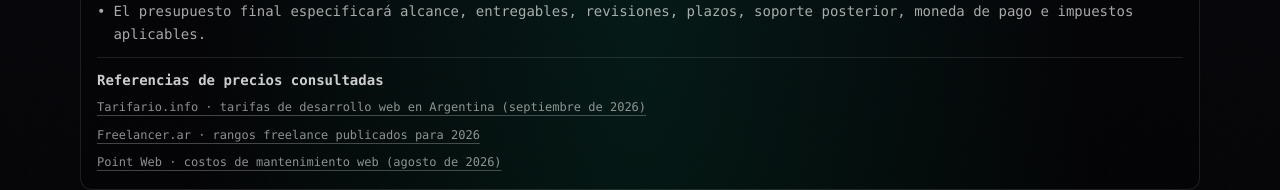
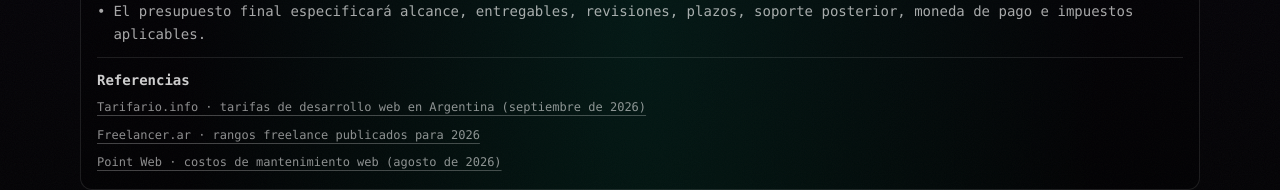
Before and after one commit to lu-developer476/Portfolio, a Next.js app: page /contact in a window 1280 px wide. Shown: the part 3081-3271 px from the top of the page. Built offline with nearby package versions, Linux system fonts and the light colour scheme.

Commit message:
Rename service pricing references heading

```diff
--- a/src/components/ServicesSection.tsx
+++ b/src/components/ServicesSection.tsx
@@ -130,7 +130,7 @@ const serviceCopy = {
       "Dominio, hosting, licencias, comisiones de pago y servicios de terceros se pagan por separado; siempre que sea posible, las cuentas quedan a nombre del cliente.",
       "El presupuesto final especificará alcance, entregables, revisiones, plazos, soporte posterior, moneda de pago e impuestos aplicables."
     ],
-    sourcesTitle: "Referencias de precios consultadas",
+    sourcesTitle: "Referencias",
     sources: [
       { label: "Tarifario.info · tarifas de desarrollo web en Argentina (septiembre de 2026)", url: "https://tarifario.info/desarrollo-web/" },
       { label: "Freelancer.ar · rangos freelance publicados para 2026", url: "https://freelancer.ar/cuanto-cobrar-por-una-pagina-web-en-argentina-precios-de-freelancers/" },
@@ -255,7 +255,7 @@ const serviceCopy = {
       "Domain, hosting, licenses, payment fees, and third-party services are charged separately; whenever possible, accounts remain in the client's name.",
       "The final proposal will specify scope, deliverables, revisions, timeline, post-launch support, payment currency, and applicable taxes."
     ],
-    sourcesTitle: "Pricing references",
+    sourcesTitle: "References",
     sources: [
       { label: "Tarifario.info · web development rates in Argentina (September 2026)", url: "https://tarifario.info/desarrollo-web/" },
       { label: "Freelancer.ar · freelance pricing ranges published for 2026", url: "https://freelancer.ar/cuanto-cobrar-por-una-pagina-web-en-argentina-precios-de-freelancers/" },
```
